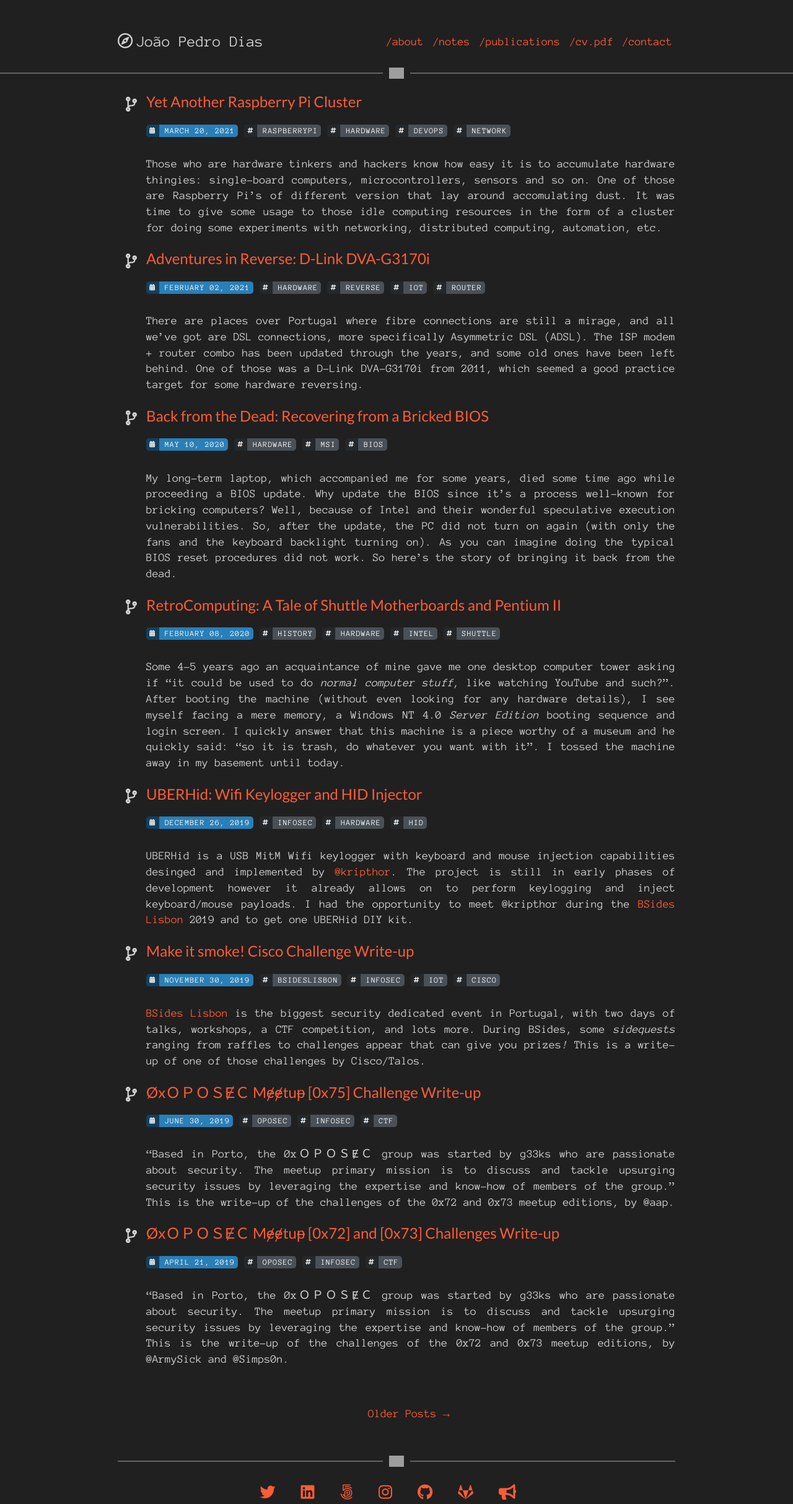
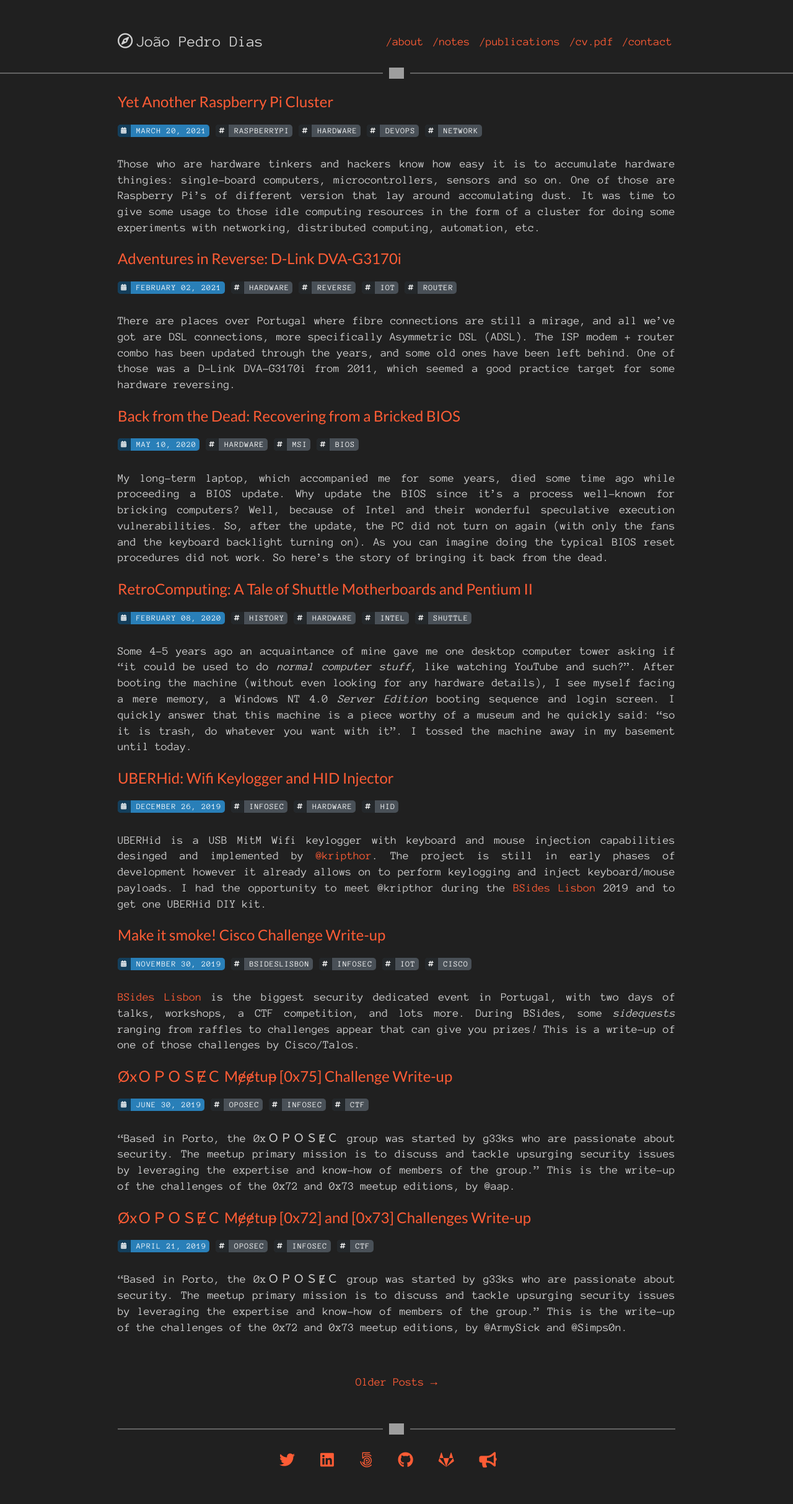
Before and after one commit to jpdias/jpdias.github.io, a Jekyll site: the page built from notes/index.html, in a window 1280 px wide. Shown: the whole page at 62% size. Built offline with Jekyll 4.4.1, drawn with Linux system fonts in a browser that asks for light colours; nearby versions of some CDN libraries; the list of posts is cut into pages by our own code; after the commit the page ends 2374 px from its top, so only the background shows below that; grey boxes are pictures that could not be loaded.

Commit message:
simplify notes list

```diff
--- a/_config.yml
+++ b/_config.yml
@@ -45,9 +45,6 @@ social:
   - name: 500px/jpdias
     icon: fab fa-500px
     url: https://500px.com/jpdias
-  - name: instagram/jpdias.photo
-    icon: fab fa-instagram
-    url: https://www.instagram.com/jpdias.photo
   - name: github/jpdias
     icon: fab fa-github
     url: https://github.com/jpdias
--- a/css/main.css
+++ b/css/main.css
@@ -476,7 +476,13 @@ pre a:only-of-type::before {
   content: "";
   margin-left: -0.65rem;
 }
+
+.content ul {
+  padding-left: 0;
+}
+
 .content ul > li {
+  list-style-type: none;
   margin: 5px 0 5px 0;
 }
 .content ol {
@@ -581,3 +587,8 @@ pre a:only-of-type::before {
   left: 0;
   margin: 5px;
 }
+
+/*overrides*/
+.fa-ul {
+  margin-left: 0;
+}
--- a/notes/index.html
+++ b/notes/index.html
@@ -5,11 +5,10 @@ pagination:
 title: "./jpdias/notes"
 ---
 
-<ul class="fa-ul">
+<ul>
   {% for post in paginator.posts %}
     <li>
       <h2>
-          <span class="fa-li"><i class="fas fa-code-branch"></i></span>
           <a href="{{ post.url }}">{{ post.title }}</a>
       </h2>
       <div class="tagline">
```
Also changed, not shown: index.md (+5 -1 lines), Gemfile.lock, 1 other file.
